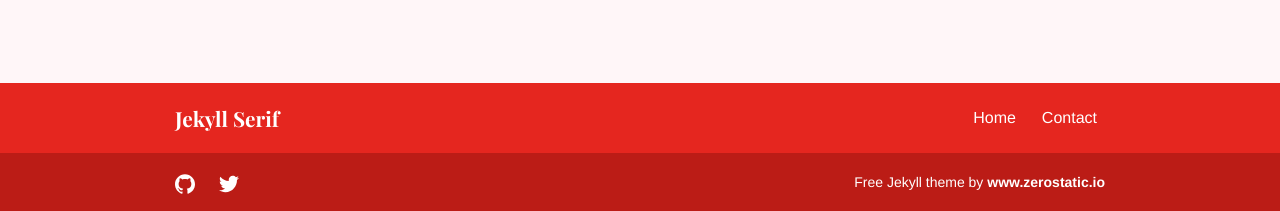
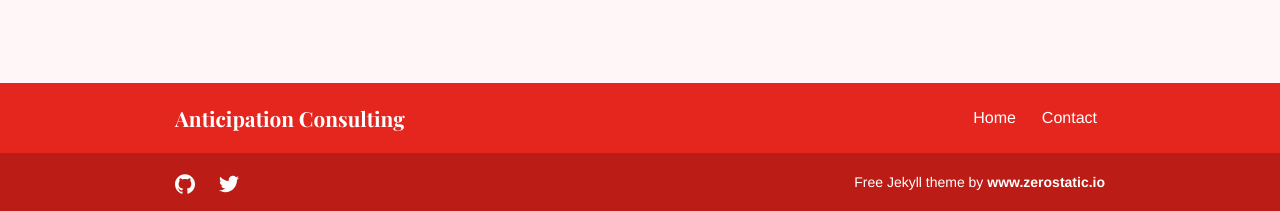
Before and after one commit to anticipation-consulting/anticipation-consulting, a Jekyll site: the page built from index.md, in a window 1280 px wide. Shown: the part 1558-1769 px from the top of the page. Built offline with Jekyll 4.4.1, drawn with Linux system fonts in a browser that asks for light colours.

Commit message:
Add domain to _config

```diff
--- a/_config.yml
+++ b/_config.yml
@@ -1,6 +1,6 @@
-baseurl: '/'
+url: "http://www.anticipationconsulting.com"
 permalink: pretty
-title: 'Jekyll Serif'
+title: 'Anticipation Consulting'
 
 logo:
   mobile: "images/logo/logo-mobile.svg"
```
